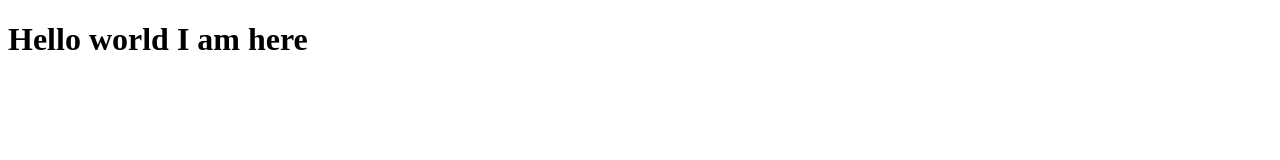
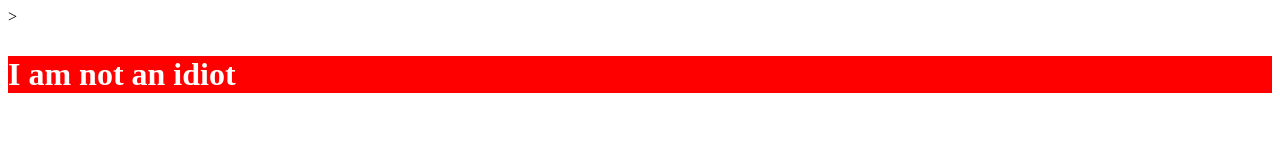
Before and after one commit to Trinadh21/My_assignments, a plain HTML site: page site/index.html in a window 1280 px wide. Drawn offline with Linux system fonts and the light colour scheme.

Commit message:
added some minor details

```diff
--- a/module2_assignment/css/styles.css
+++ b/module2_assignment/css/styles.css
@@ -35,6 +35,7 @@ body{
 	font-weight: bold;
 	float: right;
 	background-color:#bb086bb5;
+	font-size: 100%;
 }
 #sec{
 	background-color: red;
--- a/site/index.html
+++ b/site/index.html
@@ -2,8 +2,18 @@
 <html>
 <head>
 	<title>My first page</title>
+	<style >
+		h1{
+			color: white;
+			background-color: #FF0000;
+			margin-top: 30px;
+			padding: auto;
+			border-width: 30px;
+			border-color:#00FF00;
+		}
+	</style>>
 </head>
 <body>
-	<h1>Hello world I am here</h1>
+	<h1>I am not an idiot</h1>
 </body>
 </html>
```
